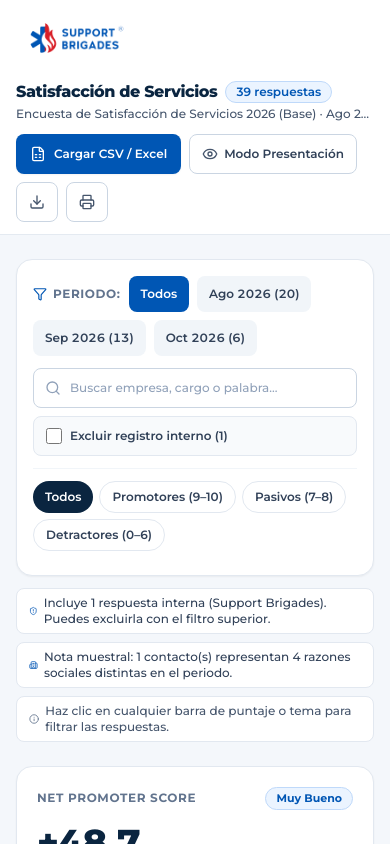
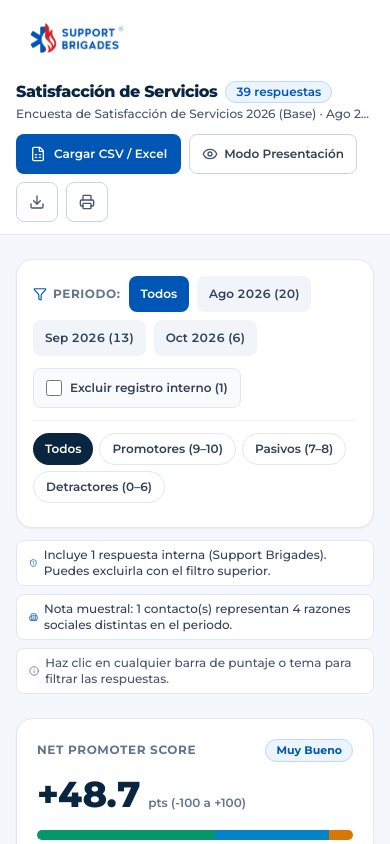
Before and after one commit to paulchuyesch/encuesta-2026-support-brigades, a Next.js app: page / in a window 390 px wide. Shown: the top 844 px of the page. Built offline with nearby package versions, Linux system fonts and the light colour scheme.

Commit message:
chore: remove search input from FilterBar

```diff
--- a/src/components/FilterBar.tsx
+++ b/src/components/FilterBar.tsx
@@ -5,7 +5,6 @@ import {
   EyeOff,
   Filter,
   Info,
-  Search,
   ShieldAlert,
   X,
 } from 'lucide-react';
@@ -47,8 +46,7 @@ export function FilterBar({
     filters.segment !== 'all' ||
     filters.selectedScore !== null ||
     filters.improvementTheme !== 'all' ||
-    filters.strengthTheme !== 'all' ||
-    filters.searchQuery.trim() !== '';
+    filters.strengthTheme !== 'all';
 
   return (
     <section aria-label="Filtros y contexto de datos" className="space-y-3">
@@ -99,37 +97,8 @@ export function FilterBar({
             ))}
           </div>
 
-          <div className="flex flex-col gap-2 sm:flex-row sm:items-center">
-            <div className="relative min-w-[230px] flex-1 sm:w-64">
-              <label htmlFor="survey-search" className="sr-only">
-                Buscar por empresa, cargo o comentario
-              </label>
-              <Search
-                className="pointer-events-none absolute top-1/2 left-3 h-4 w-4 -translate-y-1/2 text-slate-400"
-                aria-hidden="true"
-              />
-              <input
-                id="survey-search"
-                type="search"
-                value={filters.searchQuery}
-                onChange={(e) => onUpdateFilters({ searchQuery: e.target.value })}
-                placeholder="Buscar empresa, cargo o palabra..."
-                className="min-h-10 w-full rounded-lg border border-slate-300 bg-white pr-8 pl-9 text-xs font-medium text-slate-800 placeholder:text-slate-400 focus:border-[#0056B4] focus:outline-none focus:ring-2 focus:ring-[#0056B4]/20"
-              />
-              {filters.searchQuery && (
-                <button
-                  type="button"
-                  aria-label="Limpiar búsqueda"
-                  onClick={() => onUpdateFilters({ searchQuery: '' })}
-                  className="absolute top-1/2 right-2 -translate-y-1/2 cursor-pointer rounded p-1 text-slate-400 hover:text-slate-700"
-                >
-                  <X className="h-3.5 w-3.5" aria-hidden="true" />
-                </button>
-              )}
-            </div>
-
           {internalCount > 0 && (
-              <label className="inline-flex min-h-10 cursor-pointer items-center gap-2 rounded-lg border border-slate-200 bg-slate-50 px-3 py-1.5 text-xs font-semibold text-slate-700 select-none hover:bg-slate-100">
+            <label className="inline-flex min-h-10 cursor-pointer items-center gap-2 self-start rounded-lg border border-slate-200 bg-slate-50 px-3 py-1.5 text-xs font-semibold text-slate-700 select-none hover:bg-slate-100 lg:self-center">
               <input
                 type="checkbox"
                 checked={filters.excludeInternal}
@@ -139,7 +108,6 @@ export function FilterBar({
               <span>Excluir registro interno ({internalCount})</span>
             </label>
           )}
-          </div>
         </div>
 
         <div className="mt-3 flex flex-wrap items-center justify-between gap-2 border-t border-slate-100 pt-3">
```
Lines whose indentation alone changed are shown as unchanged.
